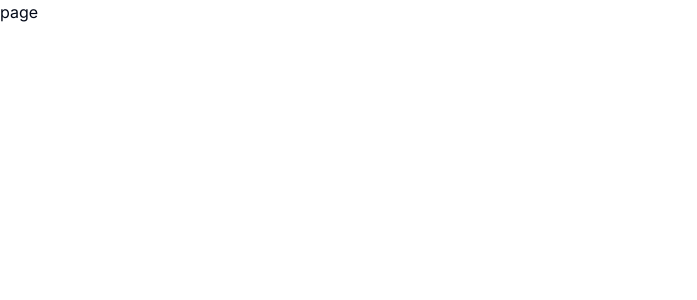
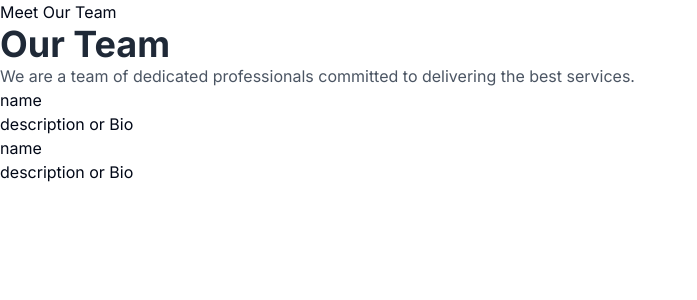
Before and after one commit to MukelaniGumaMashoba/mgm-group, a Next.js app: page /team in a window 1280 px wide. Shown: the top 300 px of the page, without its empty margins (0-697 px from the left). Built offline with nearby package versions, Linux system fonts and the light colour scheme.

Commit message:
Change for teams page and projects done by mgm

```diff
--- a/src/app/team/page.tsx
+++ b/src/app/team/page.tsx
@@ -2,6 +2,25 @@ import React from 'react'
 
 export default function page() {
   return (
-    <div>page</div>
+    <div>
+      <h1>Meet Our Team</h1>
+      <div>
+        <h1 className="text-4xl font-bold text-gray-800">Our Team</h1>
+        <p className="text-gray-600">We are a team of dedicated professionals committed to delivering the best services.</p>
+      </div>
+
+      <div>
+        <div>
+          {/* <Image src="/images/edu.jpg" alt="Education" width={500} height={500} /> */}
+          <p>name</p>
+          <p>description or Bio</p>
+        </div>
+        <div>
+          {/* <Image src="/images/edu.jpg" alt="Education" width={500} height={500} /> */}
+          <p>name</p>
+          <p>description or Bio</p>
+        </div>
+      </div>
+    </div>
   )
 }
```
